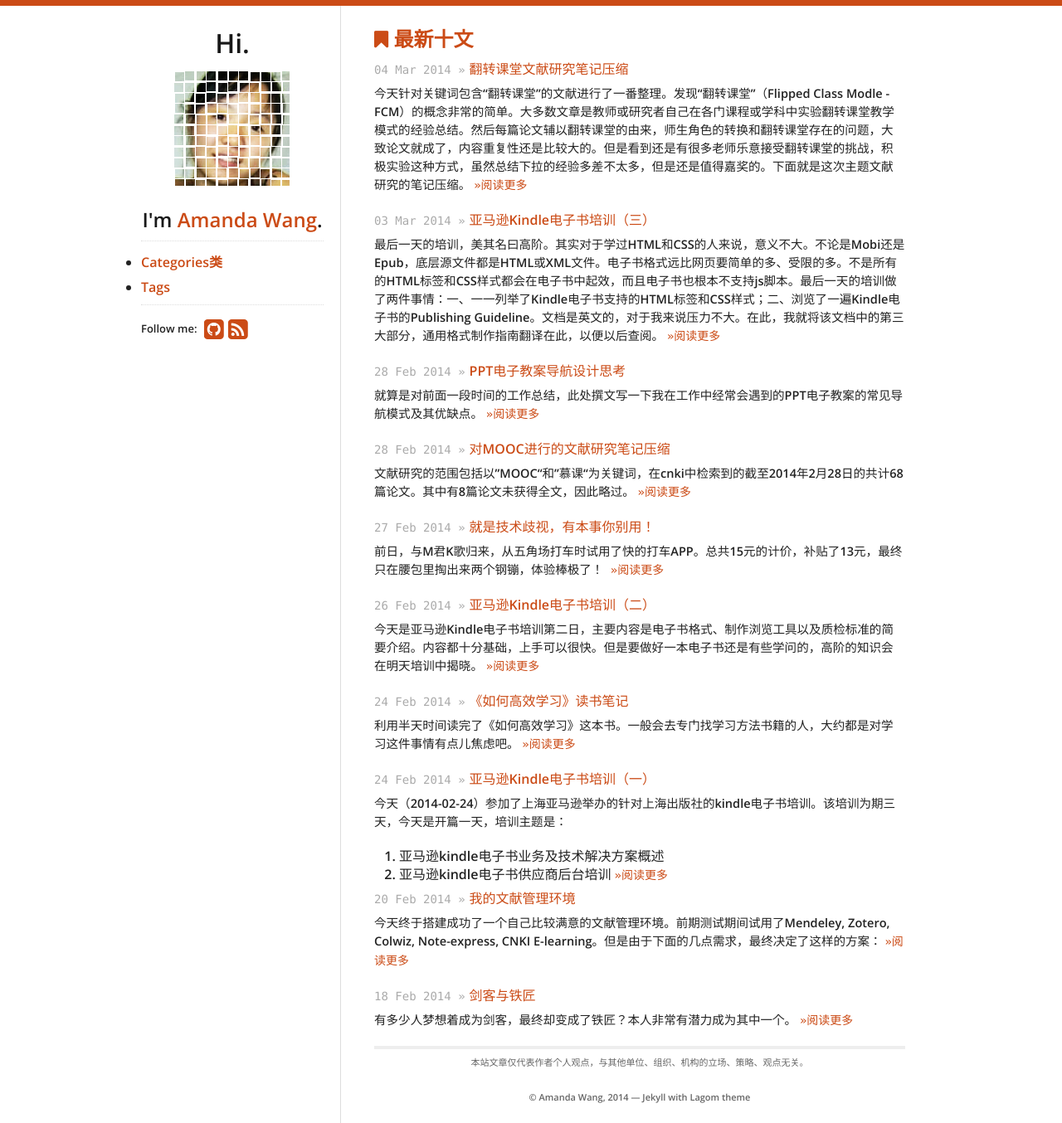
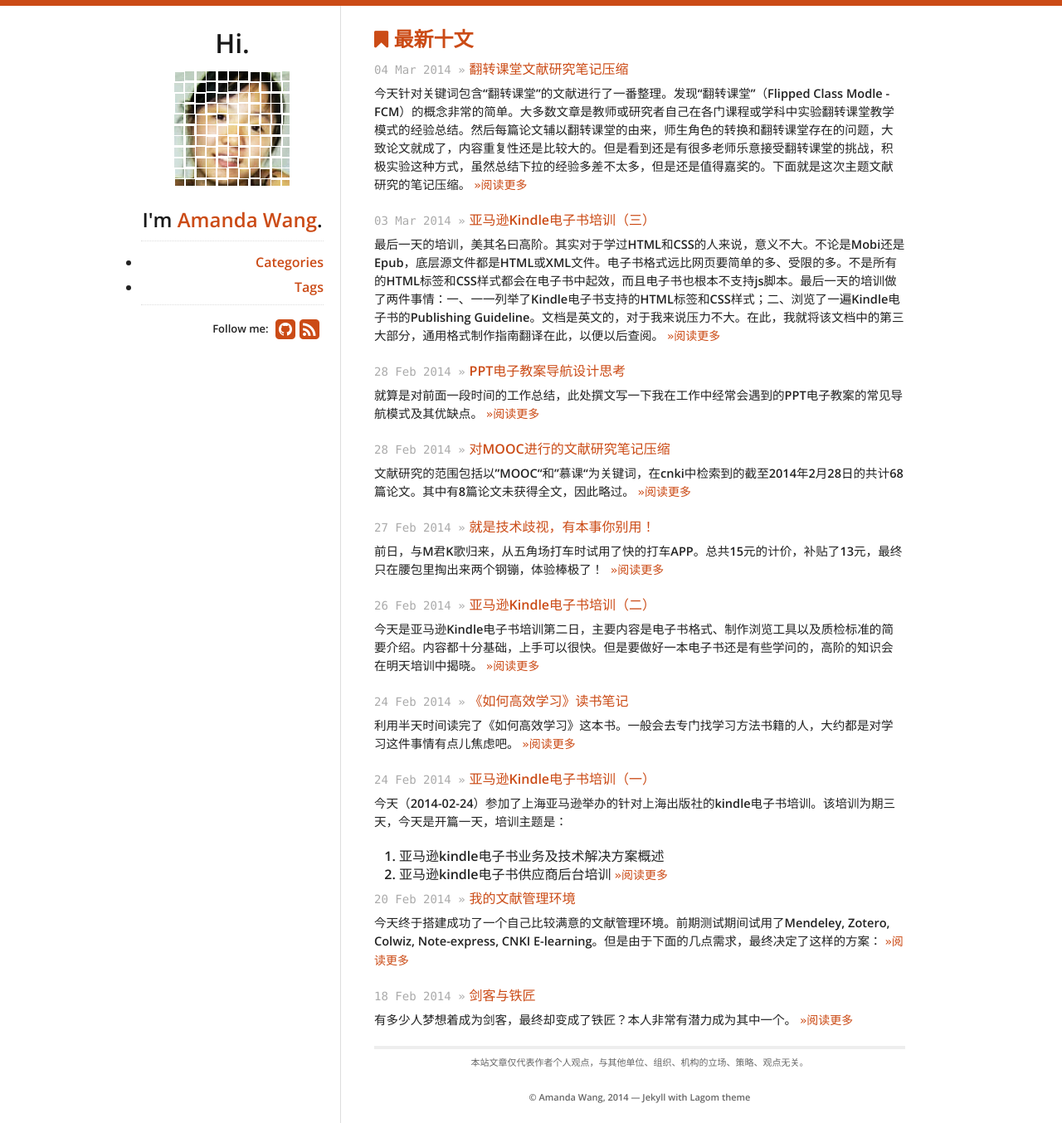
Before and after one commit to fantaghiro/fantaghiro.github.io, a Jekyll site: the page built from index.html, in a window 1280 px wide. Shown: the whole page at 83% size. Built offline with Jekyll 4.4.1, drawn with Linux system fonts in a browser that asks for light colours; nearby versions of some CDN libraries.

Commit message:
Update sidebar.html

```diff
--- a/_includes/sidebar.html
+++ b/_includes/sidebar.html
@@ -5,8 +5,8 @@
   </a>
   <h2>I'm <a href="/">{{ site.theme.name }}</a>.</h2>
   <hr/>
-  <ul style="align: right">
-  <li><a href="/categories.html">Categories类</a></li>
+  <ul style="text-align: right">
+  <li><a href="/categories.html">Categories</a></li>
   <li><a href="/tags.html">Tags</a></li>
   <hr/>
   <div>
```
